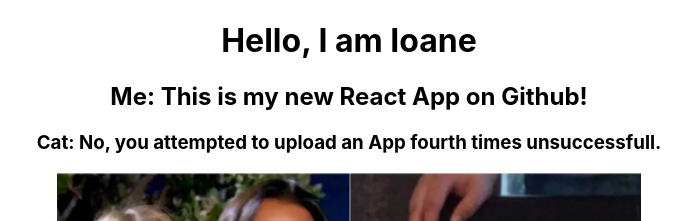
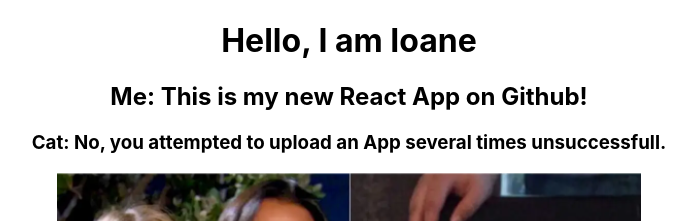
Before and after one commit to ioane-stacks/React-Deploy, a React (Create React App) app: page / in a window 1280 px wide. Shown: the top 221 px of the page, without its empty margins (291-987 px from the left). Built offline with nearby package versions, Linux system fonts and the light colour scheme.

Commit message:
added cat dialog

```diff
--- a/src/App.js
+++ b/src/App.js
@@ -6,7 +6,7 @@ function App() {
     <div className="App">
       <h1>Hello, I am Ioane</h1>
       <h2>Me: This is my new React App on Github!</h2>
-      <h3>Cat: No, you attempted to upload an App fourth times unsuccessfull.</h3>
+      <h3>Cat: No, you attempted to upload an App several times unsuccessfull.</h3>
       <img src={photo} alt="no photo" />
     </div>
   );
```
